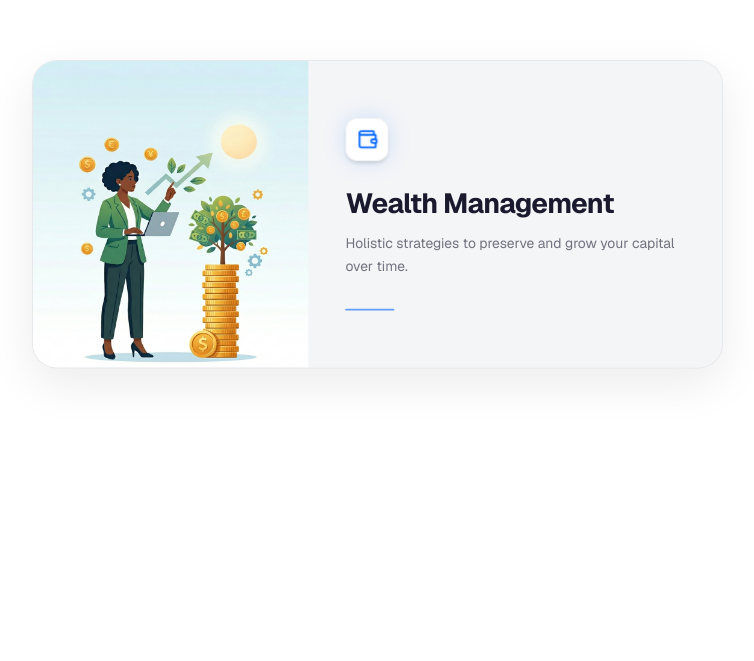
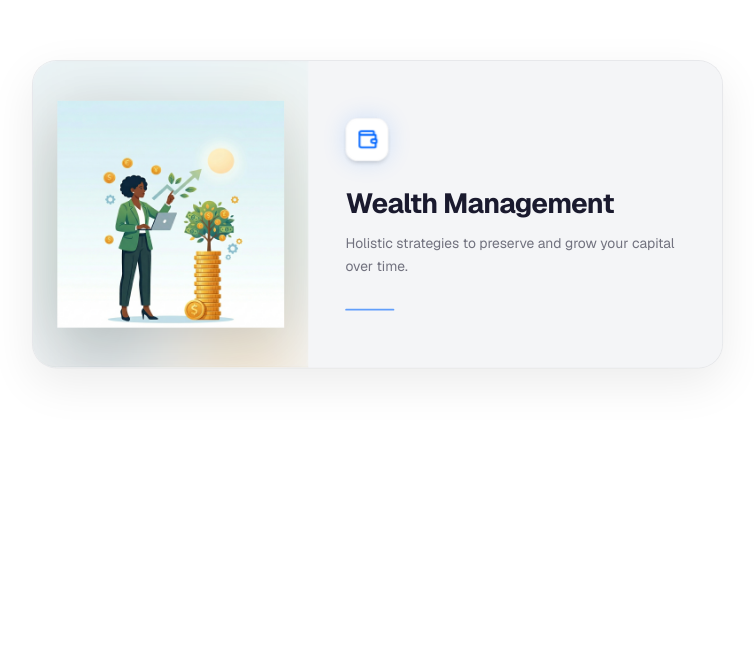
Before and after one commit to tanishqnarula12/fintness-new, a Next.js app: page / in a window 1280 px wide. Shown: the part 1239-1900 px from the top of the page, without its empty margins (263-1017 px from the left). Built offline with nearby package versions, Linux system fonts and the light colour scheme.

Commit message:
Improve services section image aesthetics with ambient blur backdrop

```diff
--- a/src/components/EcosystemSection.tsx
+++ b/src/components/EcosystemSection.tsx
@@ -37,19 +37,30 @@ function StackCard({ card, idx, progress, range, targetScale }: { card: any, idx
         className="flex flex-col md:flex-row relative h-[60vh] md:h-[400px] w-full max-w-4xl mx-auto rounded-[32px] overflow-hidden shadow-[0_20px_60px_rgba(0,0,0,0.08)] origin-top bg-[#F4F5F7] border border-[#1a1a2e]/[0.06]"
       >
         {/* Left Side: Cinematic Image */}
-        <div className="relative w-full md:w-[40%] h-1/2 md:h-full overflow-hidden shrink-0 bg-slate-100">
+        <div className="relative w-full md:w-[40%] h-1/2 md:h-full overflow-hidden shrink-0 bg-[#F4F5F7]">
           <motion.div
             style={{ scale: imageScale }}
-            className="w-full h-full"
+            className="relative w-full h-full flex items-center justify-center"
           >
+            {/* Ambient Background Blur from the image itself */}
+            <div className="absolute inset-0 z-0 overflow-hidden">
+               {/* eslint-disable-next-line @next/next/no-img-element */}
+               <img
+                 src={card.image}
+                 alt=""
+                 className="w-full h-full object-cover blur-[40px] opacity-40 scale-150 saturate-150"
+                 aria-hidden="true"
+               />
+               <div className="absolute inset-0 bg-[#F4F5F7]/30 backdrop-blur-[2px]" />
+            </div>
+
             {/* eslint-disable-next-line @next/next/no-img-element */}
             <img
               src={card.image}
               alt={card.title}
-              className="w-full h-full object-cover object-center"
+              className="relative z-10 w-full h-full object-contain object-center p-6 md:p-8 drop-shadow-[0_20px_40px_rgba(0,0,0,0.15)] transition-transform duration-700 hover:scale-105"
             />
           </motion.div>
-          {/* Subtle gradient overlay removed to let the image shine */}
         </div>
 
         {/* Right Side: Content */}
```
